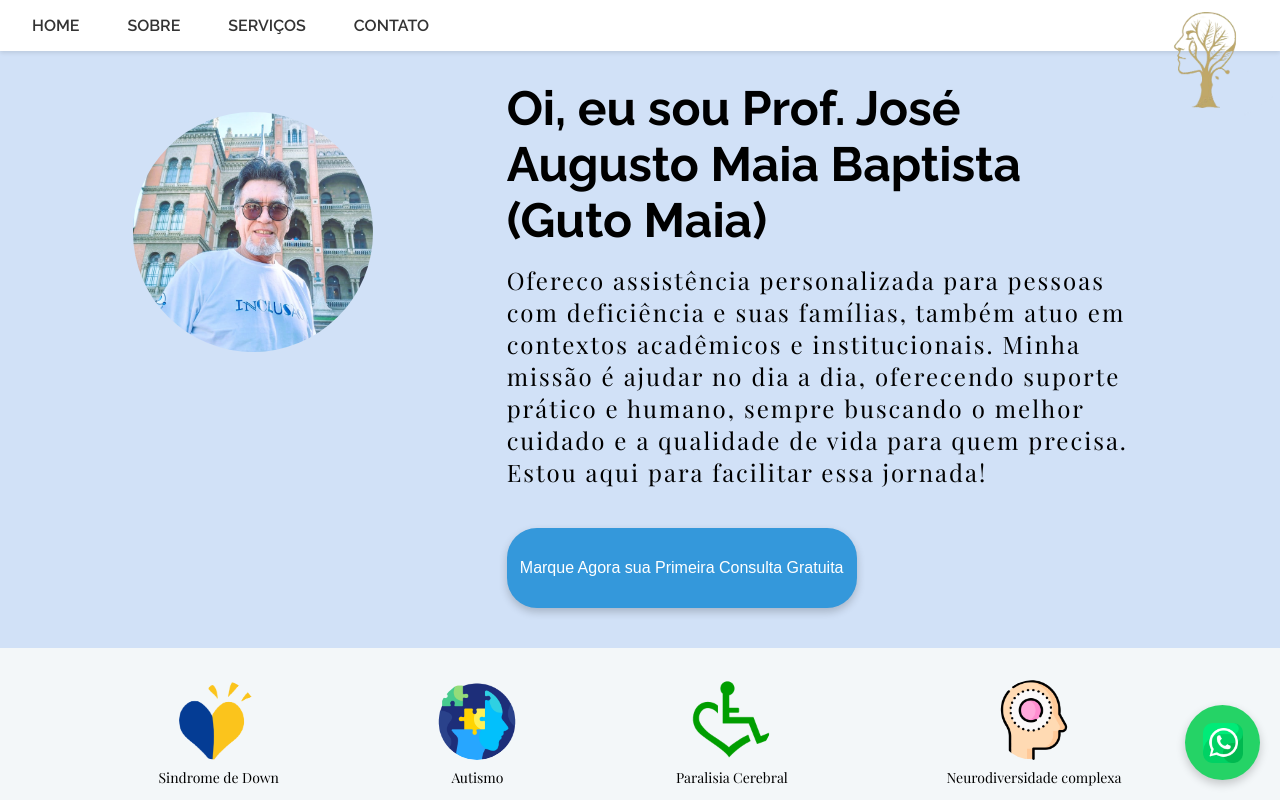
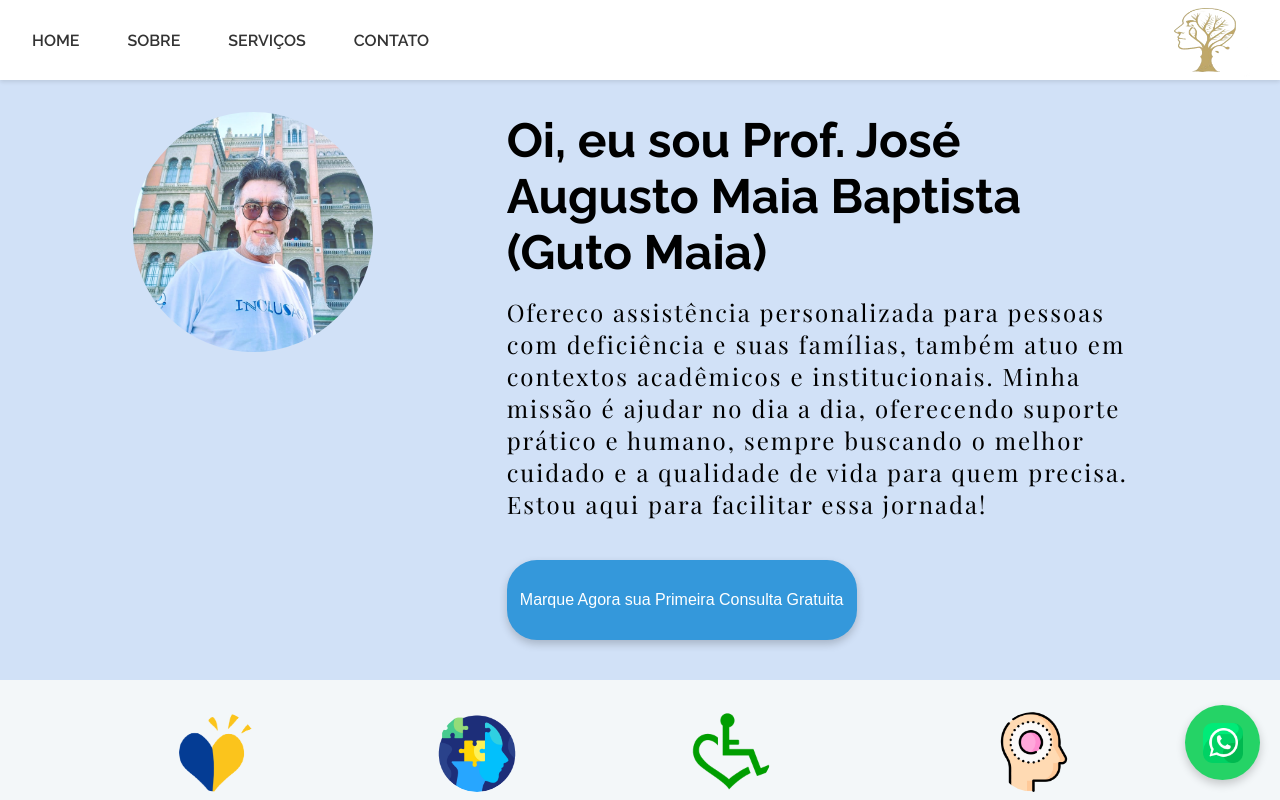
Before and after one commit to Mateus1rosengarten/gutoMaia, a Next.js app: page / in a window 1280 px wide. Shown: the top 800 px of the page. Built offline with nearby package versions, Linux system fonts and the light colour scheme; a web font is replaced by a local one.

Commit message:
fixing size of logo

```diff
--- a/src/about.tsx
+++ b/src/about.tsx
@@ -95,7 +95,12 @@ const FirstImageContainer = styled.div`
 }
 @media (min-width: 1250px) {
 width: 45%;
-height: 350px;
+height: 400px;
+}
+
+@media (min-width: 1600px) {
+width: 45%;
+height: 320px;
 }
 `;
 
@@ -129,6 +134,11 @@ const SecondImageContainer = styled.div`
 }
 @media (min-width: 1250px) {
 width: 45%;
+height: 750px;
+}
+
+@media (min-width: 1600px) {
+width: 45%;
 height: 600px;
 }
 `;
--- a/src/hero.tsx
+++ b/src/hero.tsx
@@ -44,6 +44,7 @@ font-family: "Merriweather", serif;
 position: relative;
 display:flex;
 flex-direction :column;
+margin-top: 2rem;
 
 
   @media (max-width: 768px) {
@@ -52,6 +53,7 @@ flex-direction :column;
    padding:2rem;
    width:100%;
    font-size:1rem;
+   margin-top: 0;
 
   }
 
--- a/src/navbar.tsx
+++ b/src/navbar.tsx
@@ -10,11 +10,14 @@ const NavBar = styled.div`
   display: flex;
   justify-content: flex-start;
   align-items: center;
-  min-height: 5vh;
+  min-height: 80px;
   background-color: #fff;
   padding: 1rem 2rem;
   box-shadow: 0 2px 4px rgba(0, 0, 0, 0.1);
   z-index: 999;
+   @media (max-width: 768px) {
+   min-height: 60px;
+    }
 `;
 
 const NavList = styled.ul`
@@ -134,10 +137,10 @@ const Navbar: React.FC<NavBarProps> = ({ toggle,isOpen }) => {
   return (
     <NavBar>
        <NavLogo isOpen={isOpen}>
-          <Image src={'/images/logo1.png'} alt="logo" width={150} height={120} objectFit="cover" />
+          <Image src={'/images/logo1.png'} alt="logo" width={150} height={80} objectFit="cover" />
         </NavLogo>
         <NavLogoMobile isOpen={isOpen}>
-          <Image src={'/images/logo1.png'} alt="logo" width={150} height={80} objectFit="cover" />
+          <Image src={'/images/logo1.png'} alt="logo" width={150} height={60} objectFit="cover" />
         </NavLogoMobile>
       <NavList>
         <NavItem>
--- a/src/service.tsx
+++ b/src/service.tsx
@@ -170,7 +170,7 @@ const Service: React.FunctionComponent = () => {
 
         </ServiceCard>
         <ServiceCard>
-          <h3 className="card-title"><strong>Terapias Online</strong></h3>
+          <h3 className="card-title"><strong>Terapias Online com Flexibilidade</strong></h3>
           <p className="card-text">Acredito que a inclusão e o apoio não devem ter fronteiras. Por isso, meu serviço é totalmente online, proporcionando a possibilidade de atender pessoas sem limitações geográficas. <strong>As terapias são realizadas via EAD</strong>, garantindo flexibilidade e comodidade para quem precisa de apoio.</p>
           <Button href={`https://wa.me/5511993784603?text=${customMessage}`} target="_blank">
           <img className="icon" src="./images/whatsapp.png" alt="WhatsApp" />
```
